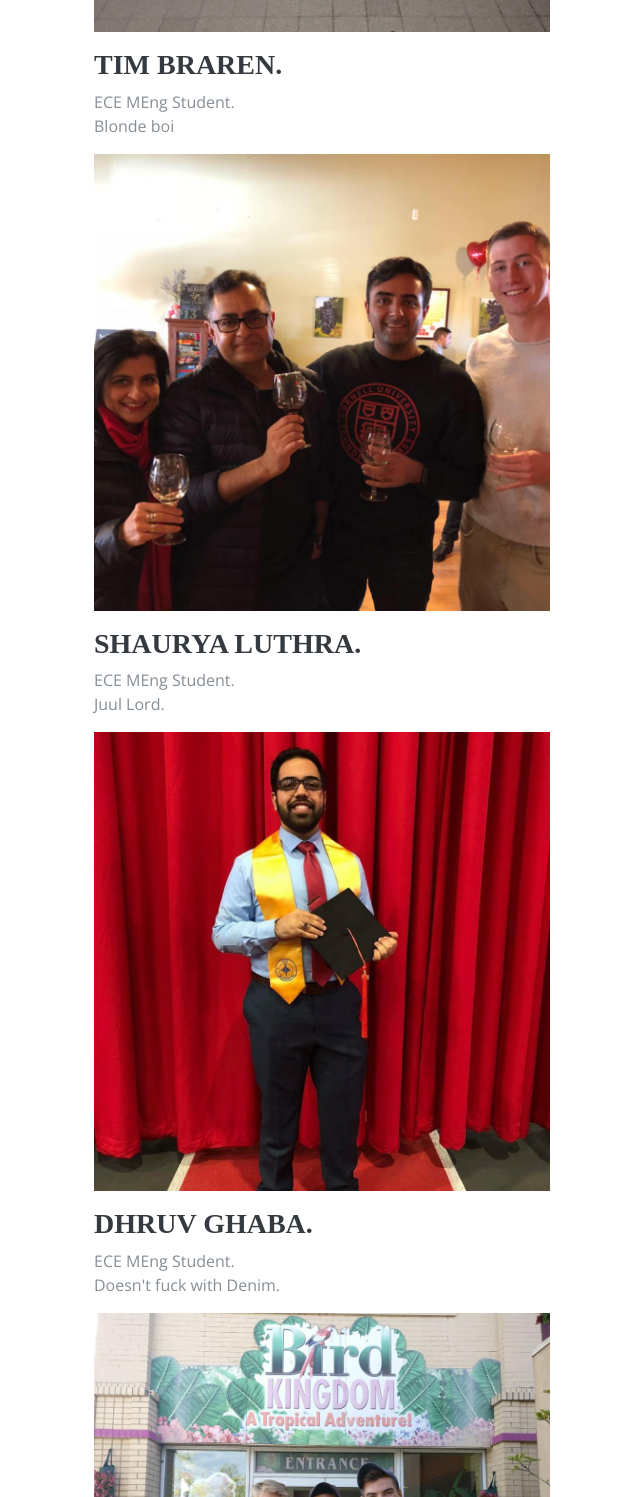
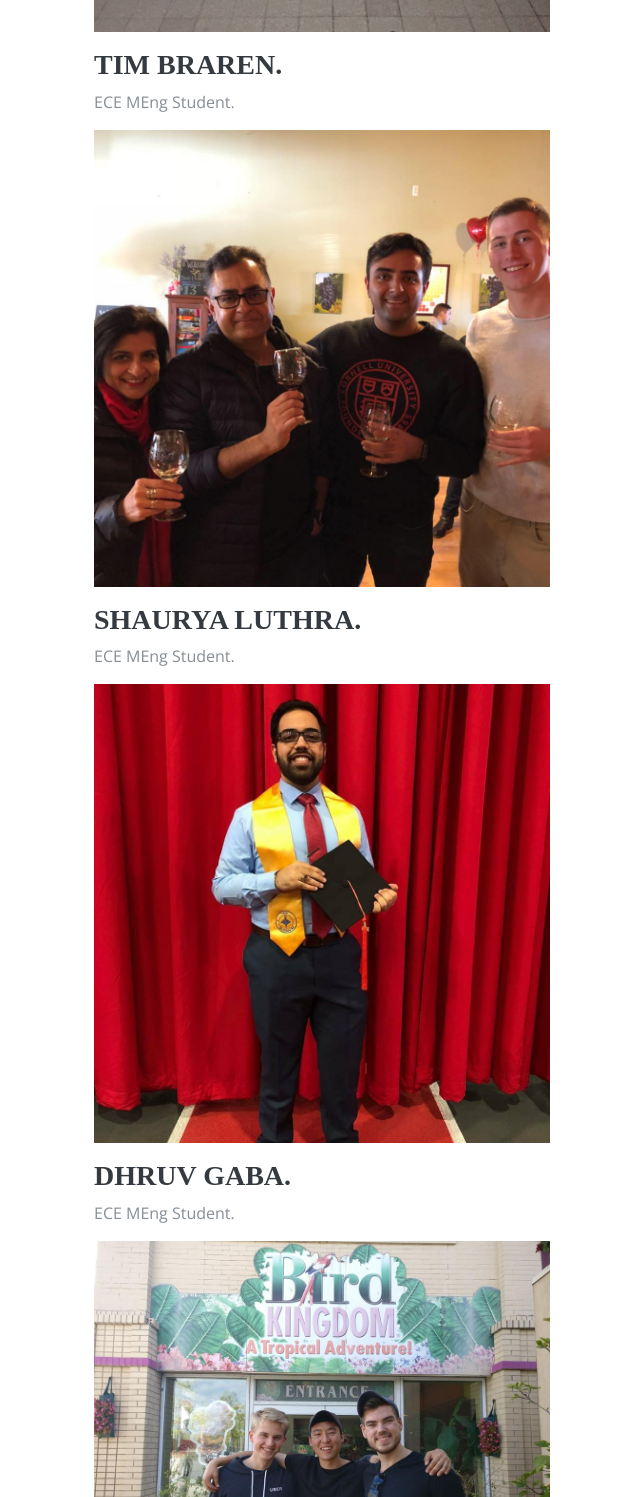
Before and after one commit to grantclifford/Smart-Mailbox, a plain HTML site: page index.html in a window 1280 px wide. Shown: the part 3787-5284 px from the top of the page, without its empty margins (226-866 px from the left). Drawn offline with nearby package versions, Linux system fonts and the light colour scheme; a web font is replaced by a local one.

Commit message:
removed comedic flair from about us

```diff
--- a/index.html
+++ b/index.html
@@ -117,15 +117,15 @@
             <figure style="position:relative; left:-25%">
               <img src="img/boyo.jpg" alt="">
             </figure>
-            <h3> Tim Braren.</h3> <p> ECE MEng Student. <br> Blonde boi </p>
+            <h3> Tim Braren.</h3> <p> ECE MEng Student.</p>
             <figure style="position:relative; left:-25%">
               <img src="img/shaur.jpg" alt="">
             </figure>
-            <h3> Shaurya Luthra.</h3> <p> ECE MEng Student. <br> Juul Lord. </p>
+            <h3> Shaurya Luthra.</h3> <p> ECE MEng Student.</p>
             <figure style="position:relative; left:-25%">
             <img src="img/dhruv.jpg" alt="">
             </figure>
-            <h3> Dhruv Ghaba. </h3> <p> ECE MEng Student. <br> Doesn't fuck with Denim. </p>
+            <h3> Dhruv Gaba. </h3> <p> ECE MEng Student.</p>
             <figure style="position:relative; left:-25%">
               <img src="img/me.jpg" alt="">
             </figure>
```
